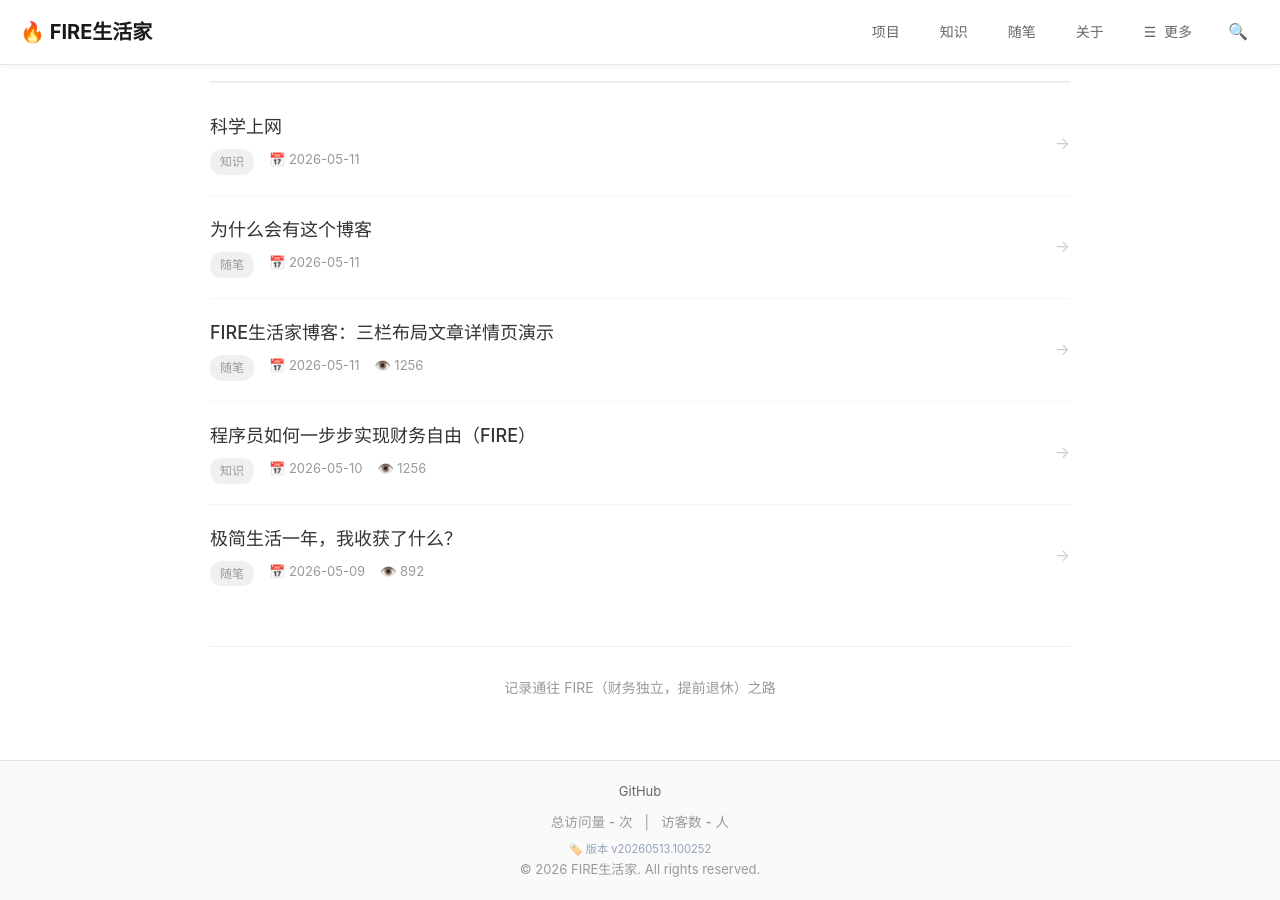
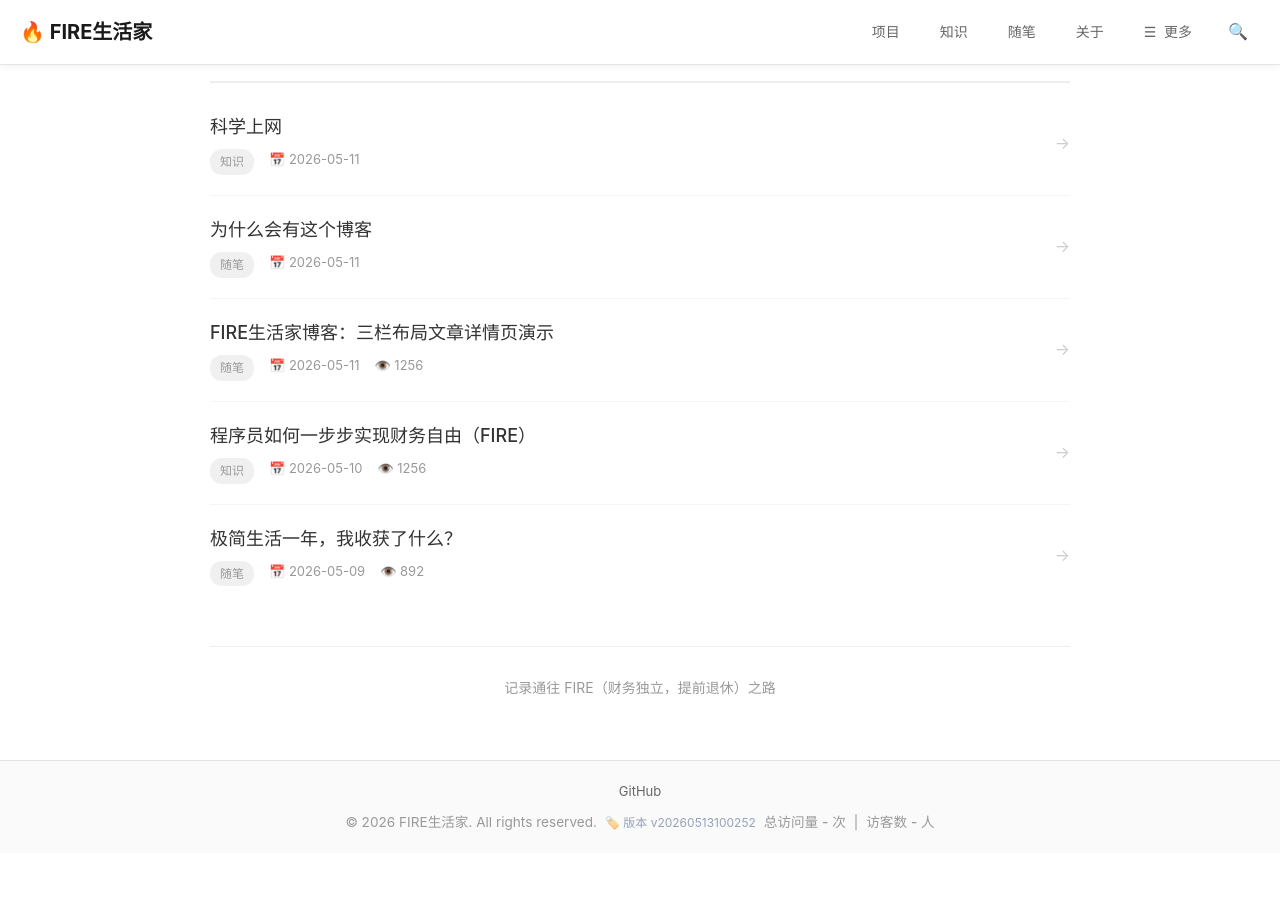
Before and after one commit to firelifes/firelifes.github.io, a Jekyll site: the page built from index.md, in a window 1280 px wide and 900 px high, scrolled down 548 px. Built offline with Jekyll 4.4.1, drawn with Linux system fonts in a browser that asks for light colours; comment, search, counter and statistics services are not loaded; after the commit the page ends 1401 px from its top, so only the background shows below that.

Commit message:
优化页脚布局：版权、版本、访问统计同一行，自动换行

```diff
--- a/_layouts/default.html
+++ b/_layouts/default.html
@@ -244,15 +244,13 @@
         <a href="{{ link.url }}" target="_blank">{{ link.label }}</a>
         {% endfor %}
       </div>
-      <div style="margin: 8px 0; font-size: 0.85rem;">
+      <div style="font-size: 0.85rem; display: flex; flex-wrap: wrap; gap: 8px; justify-content: center; align-items: center;">
+        <span>&copy; {{ site.time | date: '%Y' }} {{ site.title }}. All rights reserved.</span>
+        <span style="font-size: 0.75rem; color: #94a3b8;">🏷️ 版本 v{{ site.time | date: "%Y%m%d%H%M%S" }}</span>
         <span id="busuanzi_container_site_pv">总访问量 <span id="busuanzi_value_site_pv" style="font-weight: 500;">-</span> 次</span>
-        <span style="margin: 0 8px;">|</span>
+        <span>|</span>
         <span id="busuanzi_container_site_uv">访客数 <span id="busuanzi_value_site_uv" style="font-weight: 500;">-</span> 人</span>
       </div>
-      <div style="font-size: 0.7rem; color: #94a3b8;">
-        🏷️ 版本 v{{ site.time | date: "%Y%m%d.%H%M%S" }}
-      </div>
-      <p>&copy; {{ site.time | date: '%Y' }} {{ site.title }}. All rights reserved.</p>
     </div>
   </footer>
 
```
